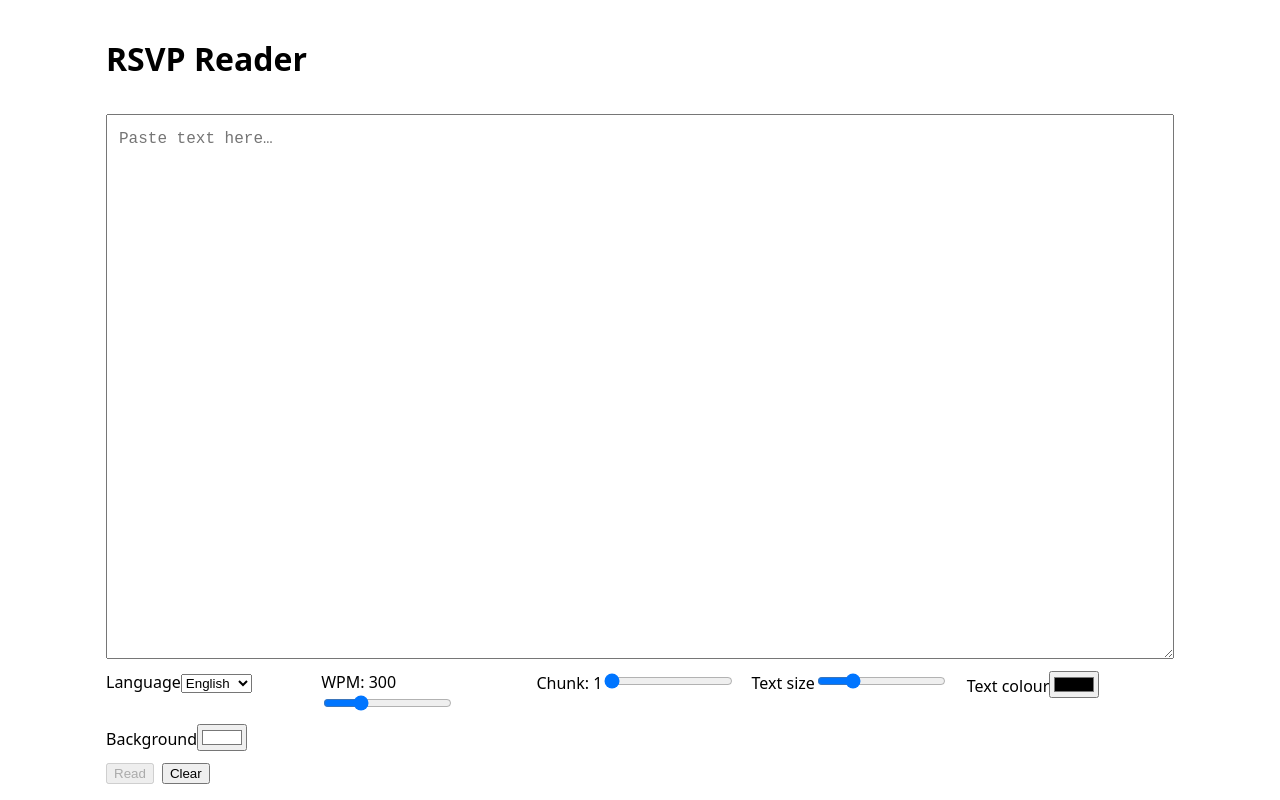
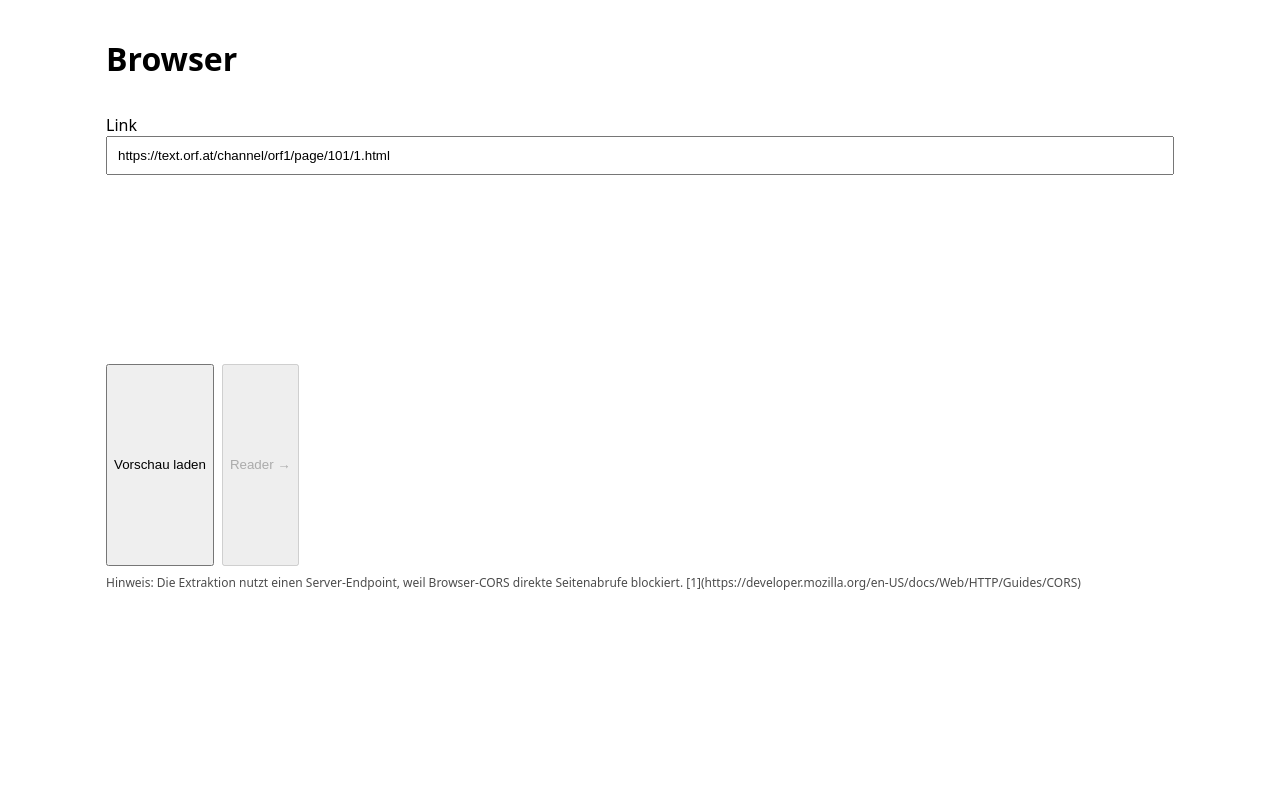
Before and after one commit to Trubar4/rsvp-reader, a React (Vite) app: page / in a window 1280 px wide. Built offline with nearby package versions, Linux system fonts and the light colour scheme.

Commit message:
Vercel integration

```diff
--- a/package.json
+++ b/package.json
@@ -10,7 +10,9 @@
   },
   "dependencies": {
     "react": "^18.3.1",
-    "react-dom": "^18.3.1"
+    "react-dom": "^18.3.1",
+    "@mozilla/readability": "^0.6.0",
+    "jsdom": "^24.0.0"
   },
   "devDependencies": {
     "@types/react": "^18.2.43",
--- a/src/App.tsx
+++ b/src/App.tsx
@@ -1,27 +1,38 @@
-
 import React, { useState } from 'react';
 import TextInputPanel from './components/TextInputPanel';
 import PlayerScreen from './components/PlayerScreen';
 import SettingsPanel from './components/SettingsPanel';
 import { useTextCleaner } from './hooks/useTextCleaner';
 import { useTokenizer } from './hooks/useTokenizer';
+import BrowserView from './components/BrowserView';
 
 export type Language = 'en' | 'de';
+type Mode = 'browser' | 'reader';
 
 export default function App() {
+  const [mode, setMode] = useState<Mode>('browser');
+
   const [raw, setRaw] = useState<string>('');
   const [lang, setLang] = useState<Language>('en');
   const [wpm, setWpm] = useState<number>(300);
   const [chunk, setChunk] = useState<1|2|3|4|5>(1);
-  const [textScale, setTextScale] = useState<number>(1.0); // 0.8..1.6
+  const [textScale, setTextScale] = useState<number>(1.0);
   const [fg, setFg] = useState('#000000');
   const [bg, setBg] = useState('#ffffff');
   const [playing, setPlaying] = useState(false);
 
   const cleaned = useTextCleaner(raw);
   const tokens = useTokenizer(cleaned, lang);
+  const startDisabled = tokens.length === 0;
 
-  const startDisabled = tokens.length === 0;
+  function loadFromExtractor(p: { title:string; text:string; url:string }) {
+    setRaw(p.text);
+    setMode('reader');
+  }
+
+  if (mode === 'browser') {
+    return <BrowserView onLoadToReader={loadFromExtractor} />;
+  }
 
   return playing ? (
     <PlayerScreen
@@ -32,12 +43,16 @@ export default function App() {
       textScale={textScale}
       fg={fg}
       bg={bg}
-      onExit={() => setPlaying(false)}
+      onExit={() => { setPlaying(false); setMode('browser'); }}
       onUpdate={({ wpm, chunk }) => { setWpm(wpm); setChunk(chunk); }}
     />
   ) : (
     <div className="container">
-      <h1>RSVP Reader</h1>
+      <div style={{ display:'flex', alignItems:'center', justifyContent:'space-between' }}>
+        <h1>Reader</h1>
+        <button onClick={() => setMode('browser')}>Browser →</button>
+      </div>
+
       <TextInputPanel value={raw} onChange={setRaw} />
       <SettingsPanel
         lang={lang} setLang={setLang}
--- /dev/null
+++ b/src/components/BrowserView.tsx
@@ -0,0 +1,64 @@
+import React, { useState } from 'react';
+import { extractArticle } from '../lib/extractClient';
+
+export default function BrowserView(
+  { onLoadToReader }:
+  { onLoadToReader: (payload: { title: string; text: string; url: string }) => void }
+) {
+  const [url, setUrl] = useState<string>('https://text.orf.at/channel/orf1/page/101/1.html');
+  const [loading, setLoading] = useState(false);
+  const [error, setError] = useState<string>('');
+  const [preview, setPreview] = useState<{ title: string; snippet: string }|null>(null);
+
+  async function handleExtract() {
+    setError('');
+    setLoading(true);
+    try {
+      const { title, text } = await extractArticle(url);
+      const snippet = text.split('\n').slice(0, 8).join('\n');
+      setPreview({ title: title || '(ohne Titel)', snippet });
+    } catch (e:any) {
+      setError(String(e.message || e));
+    } finally {
+      setLoading(false);
+    }
+  }
+
+  function sendToReader() {
+    if (!preview) return;
+    onLoadToReader({ title: preview.title, text: preview.snippet.length ? preview.snippet : '', url });
+  }
+
+  return (
+    <div className="container">
+      <h1>Browser</h1>
+      <div style={{ display:'grid', gap:8 }}>
+        <label>Link
+          <input
+            type="url"
+            placeholder="https://…"
+            value={url}
+            onChange={e=>setUrl(e.target.value)}
+            style={{ width:'100%', padding:'10px' }}
+          />
+        </label>
+        <div className="button-row">
+          <button onClick={handleExtract} disabled={loading || !url}>Vorschau laden</button>
+          <button onClick={sendToReader} disabled={!preview}>Reader →</button>
+        </div>
+        {loading && <div>Lade…</div>}
+        {error && <div style={{ color:'#b00' }}>{error}</div>}
+        {preview && (
+          <div style={{ whiteSpace:'pre-wrap', border:'1px solid #eee', padding:12, borderRadius:8 }}>
+            <strong>{preview.title}</strong>
+            <hr />
+            {preview.snippet}
+          </div>
+        )}
+        <div style={{ fontSize:12, opacity:0.7 }}>
+          Hinweis: Die Extraktion nutzt einen Server‑Endpoint, weil Browser‑CORS direkte Seitenabrufe blockiert. [1](https://developer.mozilla.org/en-US/docs/Web/HTTP/Guides/CORS)
+        </div>
+      </div>
+    </div>
+  );
+}
--- /dev/null
+++ b/src/lib/extractClient.ts
@@ -0,0 +1,8 @@
+export async function extractArticle(url: string, apiBase?: string): Promise<{ title: string; text: string; }> {
+  const base = apiBase || (import.meta.env.VITE_EXTRACT_API as string) || '/api/extract';
+  const r = await fetch(`${base}?url=${encodeURIComponent(url)}`);
+  if (!r.ok) throw new Error(`Extractor failed: ${r.status}`);
+  const j = await r.json();
+  if (!j || !j.textContent) throw new Error('No textContent returned');
+  return { title: j.title || '', text: j.textContent as string };
+}
--- /dev/null
+++ b/src/vite-env.d.ts
@@ -0,0 +1 @@
+/// <reference types="vite/client" />
```
Also changed, not shown: api/extract.ts (added, +67 -0 lines), 4 other files (tests, documents, lock files or other folders).
